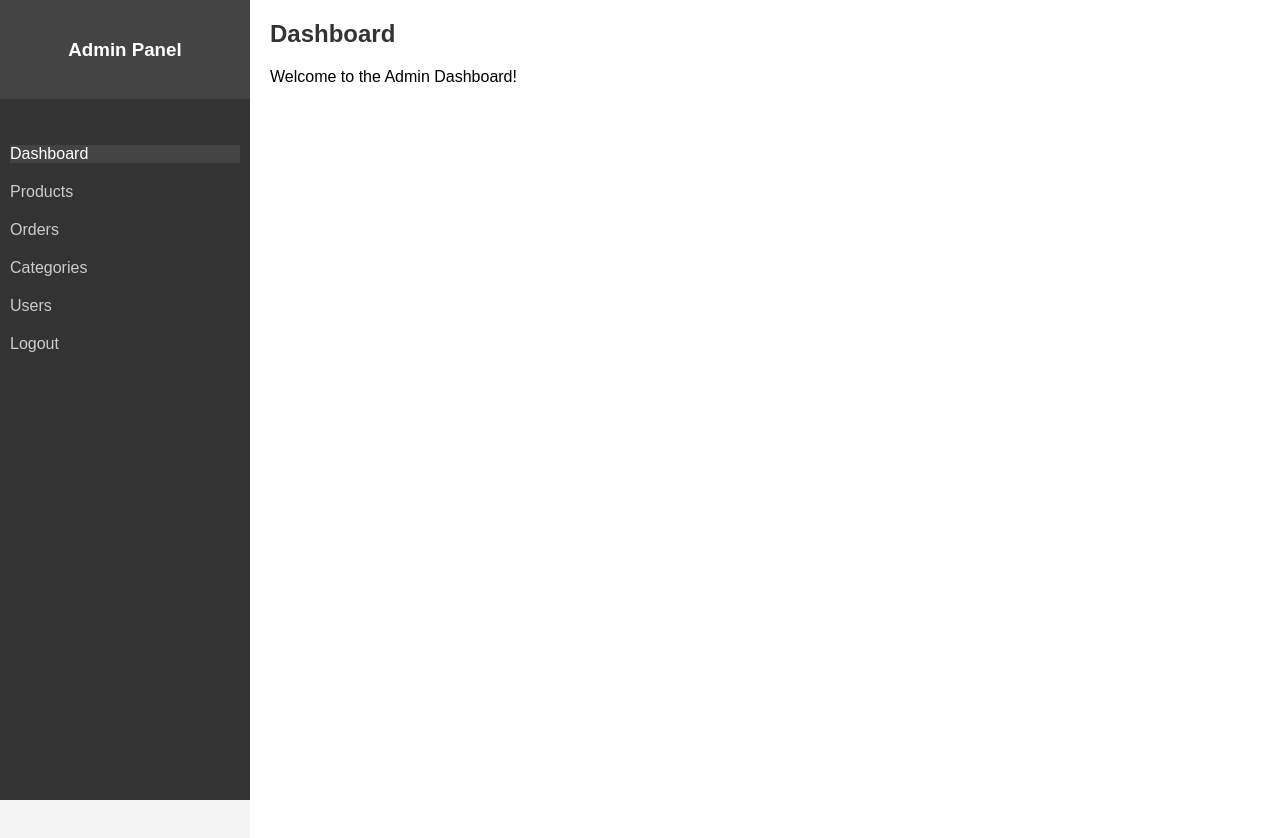
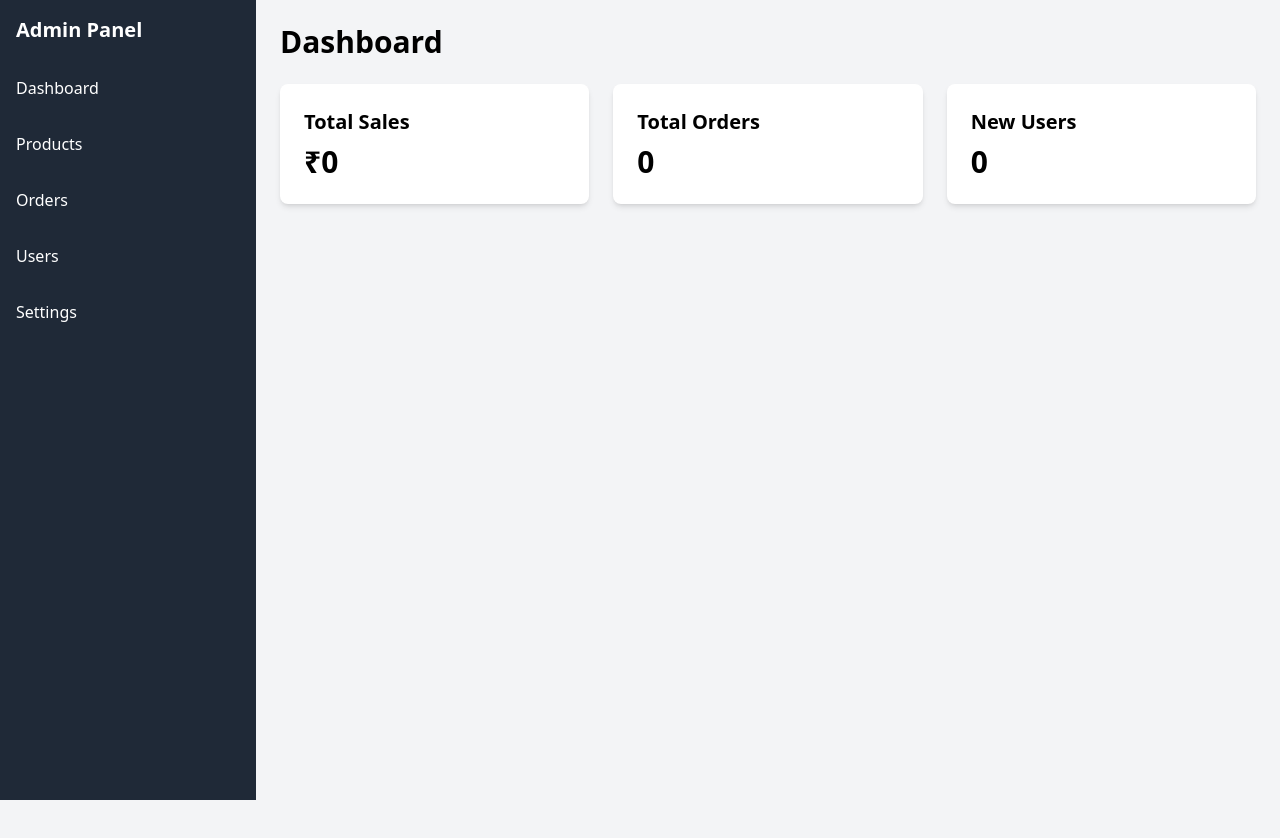
Before and after one commit to aminulislam33/e-commerce, a plain HTML site: page client/admin/admin-dashboard.html in a window 1280 px wide. After the commit the page ends 800 px from the top, so only its background shows below. Drawn offline with nearby package versions, Linux system fonts and the light colour scheme; no server answers.

Commit message:
admin panel, add products

```diff
--- a/client/admin/admin-dashboard.html
+++ b/client/admin/admin-dashboard.html
@@ -1,187 +1,67 @@
 <!DOCTYPE html>
 <html lang="en">
-
 <head>
     <meta charset="UTF-8">
     <meta name="viewport" content="width=device-width, initial-scale=1.0">
     <title>Admin Dashboard</title>
-    <link rel="stylesheet" href="admin-dashboard.css">
-    <style>
-        /* General Styles */
-        body {
-            font-family: Arial, sans-serif;
-            background-color: #f4f4f4;
-            margin: 0;
-            padding: 0;
+    <script src="https://cdn.tailwindcss.com"></script>
+</head>
+<body class="bg-gray-100">
+
+    <!-- Sidebar -->
+    <aside class="w-64 bg-gray-800 h-screen fixed">
+        <div class="p-4 text-white font-bold text-xl">
+            Admin Panel
+        </div>
+        <nav>
+            <ul>
+                <li><a href="/admin/dashboard" class="block p-4 text-white hover:bg-gray-700">Dashboard</a></li>
+                <li><a href="/admin/products" class="block p-4 text-white hover:bg-gray-700">Products</a></li>
+                <li><a href="/admin/orders" class="block p-4 text-white hover:bg-gray-700">Orders</a></li>
+                <li><a href="/admin/users" class="block p-4 text-white hover:bg-gray-700">Users</a></li>
+                <li><a href="/admin/settings" class="block p-4 text-white hover:bg-gray-700">Settings</a></li>
+            </ul>
+        </nav>
+    </aside>
+
+    <!-- Main Content -->
+    <main class="ml-64 p-6">
+        <h1 class="text-3xl font-bold mb-6">Dashboard</h1>
+
+        <!-- Metrics -->
+        <div class="grid grid-cols-1 md:grid-cols-3 gap-6">
+            <div class="bg-white p-6 rounded-lg shadow-md">
+                <h2 class="text-xl font-semibold mb-2">Total Sales</h2>
+                <p id="total-sales" class="text-3xl font-bold">₹0</p>
+            </div>
+            <div class="bg-white p-6 rounded-lg shadow-md">
+                <h2 class="text-xl font-semibold mb-2">Total Orders</h2>
+                <p id="total-orders" class="text-3xl font-bold">0</p>
+            </div>
+            <div class="bg-white p-6 rounded-lg shadow-md">
+                <h2 class="text-xl font-semibold mb-2">New Users</h2>
+                <p id="new-users" class="text-3xl font-bold">0</p>
+            </div>
+        </div>
+    </main>
+
+    <script>
+        // Fetch and display dashboard data
+        async function loadDashboardData() {
+            try {
+                const response = await fetch('/api/admin/dashboard-data');
+                const data = await response.json();
+
+                document.getElementById('total-sales').textContent = `₹${data.totalSales}`;
+                document.getElementById('total-orders').textContent = data.totalOrders;
+                document.getElementById('new-users').textContent = data.newUsers;
+            } catch (error) {
+                console.error('Error loading dashboard data:', error);
+            }
         }
 
-        .wrapper {
-            display: flex;
-            width: 100%;
-        }
+        loadDashboardData();
+    </script>
 
-        /* Sidebar Styles */
-        #sidebar {
-            width: 250px;
-            background: #333;
-            color: #fff;
-            min-height: 100vh;
-            position: fixed;
-        }
-
-        #sidebar .sidebar-header {
-            padding: 20px;
-            background: #444;
-            text-align: center;
-        }
-
-        #sidebar ul.components {
-            padding: 20px 0;
-            list-style: none;
-        }
-
-        #sidebar ul li {
-            padding: 10px;
-            font-size: 16px;
-            color: #ccc;
-        }
-
-        #sidebar ul li a {
-            color: #ccc;
-            text-decoration: none;
-            display: block;
-            transition: 0.3s;
-        }
-
-        #sidebar ul li a:hover {
-            color: #fff;
-            background: #444;
-        }
-
-        #sidebar ul li.active a {
-            color: #fff;
-            background: #444;
-        }
-
-        /* Content Styles */
-        #content {
-            width: calc(100% - 250px);
-            margin-left: 250px;
-            padding: 20px;
-            background: #fff;
-            min-height: 100vh;
-        }
-
-        #content h2 {
-            margin-top: 0;
-            color: #333;
-        }
-
-        .content-section {
-            display: none;
-        }
-
-        .content-section.active {
-            display: block;
-        }
-    </style>
-</head>
-
-<body>
-
-    <div class="wrapper">
-        <!-- Sidebar -->
-        <nav id="sidebar">
-            <div class="sidebar-header">
-                <h3>Admin Panel</h3>
-            </div>
-            <ul class="list-unstyled components">
-                <li class="active">
-                    <a href="#dashboard">Dashboard</a>
-                </li>
-                <li>
-                    <a href="#products">Products</a>
-                </li>
-                <li>
-                    <a href="#orders">Orders</a>
-                </li>
-                <li>
-                    <a href="#categories">Categories</a>
-                </li>
-                <li>
-                    <a href="#users">Users</a>
-                </li>
-                <li>
-                    <a href="#" id="logoutButton">Logout</a>
-                </li>
-            </ul>
-        </nav>
-
-        <!-- Page Content -->
-        <div id="content">
-            <div id="dashboard" class="content-section">
-                <h2>Dashboard</h2>
-                <p>Welcome to the Admin Dashboard!</p>
-                <!-- Add your dashboard content here -->
-            </div>
-
-            <div id="products" class="content-section" style="display:none;">
-                <h2>Products</h2>
-                <p>Manage your products here.</p>
-                <!-- Add your products management content here -->
-            </div>
-
-            <div id="orders" class="content-section" style="display:none;">
-                <h2>Orders</h2>
-                <p>Manage your orders here.</p>
-                <!-- Add your orders management content here -->
-            </div>
-
-            <div id="categories" class="content-section" style="display:none;">
-                <h2>Categories</h2>
-                <p>Manage your categories here.</p>
-                <!-- Add your categories management content here -->
-            </div>
-
-            <div id="users" class="content-section" style="display:none;">
-                <h2>Users</h2>
-                <p>Manage your users here.</p>
-                <!-- Add your users management content here -->
-            </div>
-        </div>
-    </div>
-
-    <script>
-        document.addEventListener('DOMContentLoaded', function () {
-            const sections = document.querySelectorAll('.content-section');
-            const links = document.querySelectorAll('#sidebar ul li a');
-
-            links.forEach(link => {
-                link.addEventListener('click', function (e) {
-                    e.preventDefault();
-
-                    links.forEach(link => link.parentElement.classList.remove('active'));
-                    this.parentElement.classList.add('active');
-
-                    sections.forEach(section => section.classList.remove('active'));
-                    const targetSection = document.querySelector(this.getAttribute('href'));
-                    if (targetSection) {
-                        targetSection.classList.add('active');
-                    }
-                });
-            });
-
-            // Logout functionality
-            document.getElementById('logoutButton').addEventListener('click', function () {
-                localStorage.removeItem('token');
-                window.location.href = '/admin-login.html';
-            });
-
-            // Load the dashboard section by default
-            document.querySelector('#dashboard').classList.add('active');
-        });
-
-    </script>
 </body>
-
 </html>
--- a/server/admin-mgmt/route/serveHTMLfile.js
+++ b/server/admin-mgmt/route/serveHTMLfile.js
@@ -11,4 +11,8 @@ router.get('/dashboard', adminAuth, (req,res)=>{
     return res.sendFile(path.join(__dirname, "../../../client/admin/admin-dashboard.html"));
 });
 
+router.get('/products', adminAuth, (req,res)=>{
+    return res.sendFile(path.join(__dirname, "../../../client/admin/products.html"));
+});
+
 module.exports = router;
```
Also changed, not shown: client/admin/products.html (added, +168 -0 lines).
